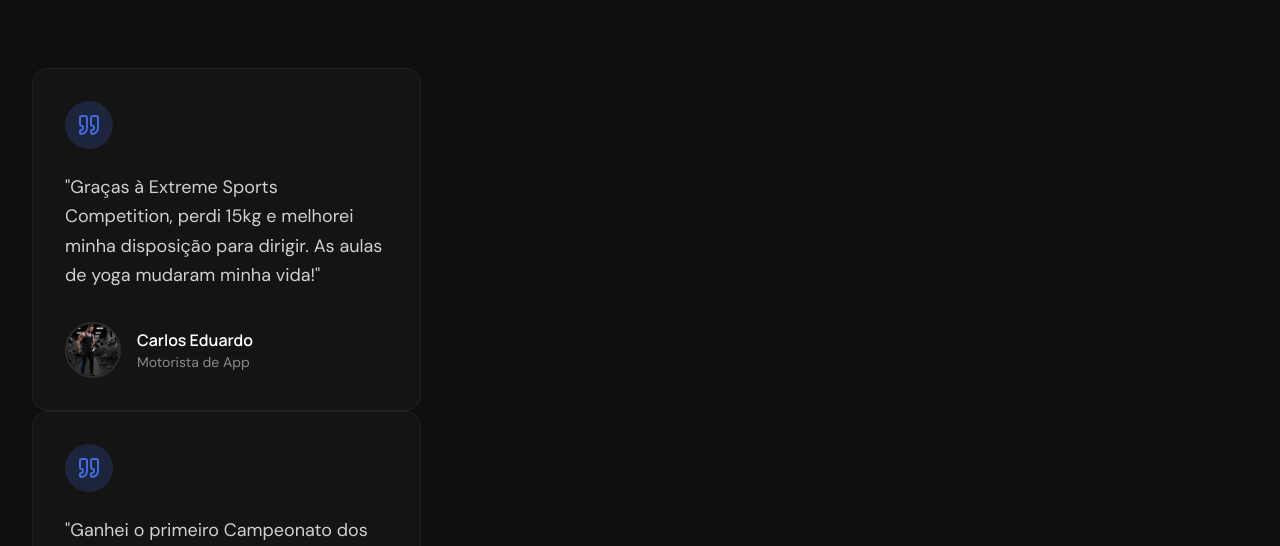
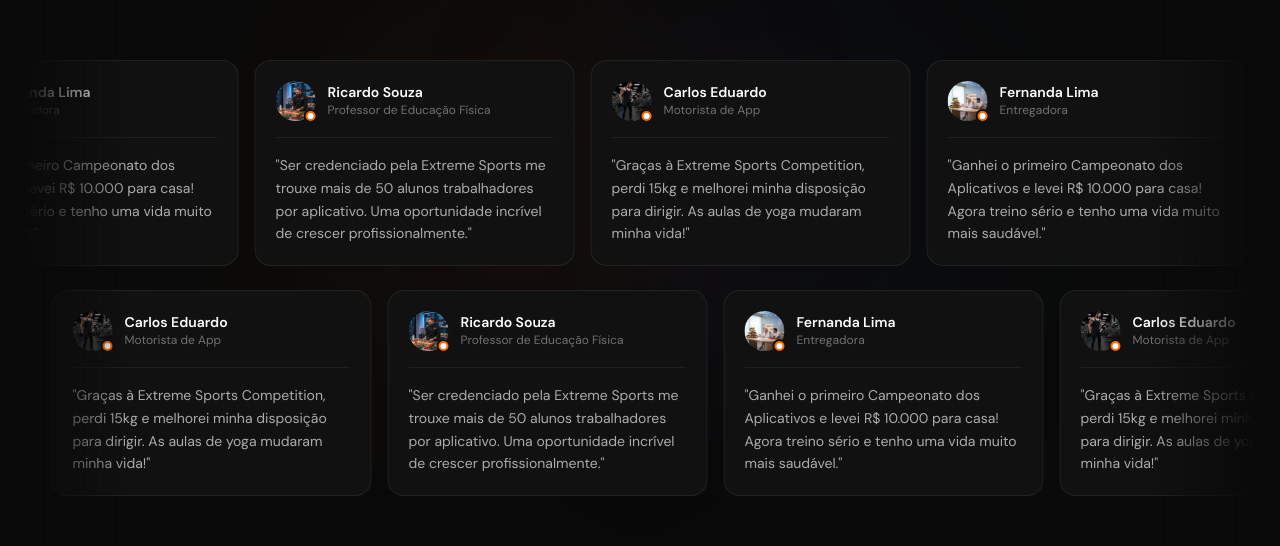
Before and after one commit to wellarzin/extremesportscompetition, a React (Vite) app: page / in a window 1280 px wide. Shown: the part 7314-7860 px from the top of the page. Built offline with nearby package versions, Linux system fonts and the light colour scheme; a web font is replaced by a local one.

Commit message:
feat: Card for depoinments of clients

```diff
--- a/src/sections/Testimonials.tsx
+++ b/src/sections/Testimonials.tsx
@@ -1,14 +1,49 @@
 import { useEffect, useRef } from 'react';
 import gsap from 'gsap';
 import { ScrollTrigger } from 'gsap/ScrollTrigger';
-import { Swiper, SwiperSlide } from 'swiper/react';
-import { Autoplay, Pagination } from 'swiper/modules';
 import { testimonialsConfig } from '../config';
-import { Quote } from 'lucide-react';
-
-// Swiper styles are imported in index.css
 
 gsap.registerPlugin(ScrollTrigger);
+
+interface Testimonial {
+  id: number;
+  name: string;
+  role: string;
+  image: string;
+  quote: string;
+}
+
+function TestimonialCard({ testimonial }: { testimonial: Testimonial }) {
+  return (
+    <div className="flex-shrink-0 w-[320px] p-5 bg-[#111] rounded-2xl border border-white/[0.07] hover:border-[#FF6B00]/30 transition-colors duration-300">
+      {/* Author */}
+      <div className="flex items-center gap-3 mb-4">
+        <div className="relative flex-shrink-0">
+          <img
+            src={testimonial.image}
+            alt={testimonial.name}
+            className="w-10 h-10 rounded-full object-cover"
+          />
+          <span className="absolute -bottom-0.5 -right-0.5 w-3.5 h-3.5 rounded-full bg-[#FF6B00] border-2 border-[#111] flex items-center justify-center">
+            <span className="w-1.5 h-1.5 rounded-full bg-white" />
+          </span>
+        </div>
+        <div className="min-w-0">
+          <p className="text-white text-sm font-semibold leading-tight truncate">{testimonial.name}</p>
+          <p className="text-white/40 text-xs truncate">{testimonial.role}</p>
+        </div>
+      </div>
+
+      {/* Divider */}
+      <div className="h-px bg-white/[0.06] mb-4" />
+
+      {/* Quote */}
+      <p className="text-white/65 text-sm leading-relaxed">
+        "{testimonial.quote}"
+      </p>
+    </div>
+  );
+}
 
 export function Testimonials() {
   const sectionRef = useRef<HTMLElement>(null);
@@ -18,7 +53,7 @@ export function Testimonials() {
     const ctx = gsap.context(() => {
       gsap.fromTo(
         titleRef.current,
-        { opacity: 0, y: 50 },
+        { opacity: 0, y: 40 },
         {
           opacity: 1,
           y: 0,
@@ -36,80 +71,74 @@ export function Testimonials() {
     return () => ctx.revert();
   }, []);
 
+  const base = testimonialsConfig.testimonials;
+
+  // Três repetições por row para densidade, duplicadas para loop seamless
+  const row1 = [...base, ...base, ...base, ...base, ...base, ...base];
+  const row2 = [
+    ...[...base].reverse(),
+    ...[...base].reverse(),
+    ...[...base].reverse(),
+    ...[...base].reverse(),
+    ...[...base].reverse(),
+    ...[...base].reverse(),
+  ];
+
   return (
     <section
       ref={sectionRef}
-      className="relative py-24 md:py-32 bg-[#0F0F0F]"
+      className="relative py-24 md:py-32 bg-[#0A0A0A] overflow-hidden"
     >
-      <div className="relative z-10 max-w-7xl mx-auto px-4 md:px-8">
+      {/* Ambient glow */}
+      <div className="absolute inset-0 pointer-events-none">
+        <div className="absolute top-1/2 left-1/4 -translate-y-1/2 w-96 h-96 bg-[#FF6B00]/5 rounded-full blur-[120px]" />
+        <div className="absolute top-1/2 right-1/4 -translate-y-1/2 w-96 h-96 bg-[#4169E1]/5 rounded-full blur-[120px]" />
+      </div>
+
       {/* Section Header */}
-        <div ref={titleRef} className="text-center mb-16">
-          <span className="inline-block px-4 py-2 rounded-full bg-[#4169E1]/10 border border-[#4169E1]/20 text-[#4169E1] text-sm font-medium mb-6">
+      <div className="relative z-10 max-w-7xl mx-auto px-4 md:px-8 mb-16">
+        <div ref={titleRef} className="flex flex-col md:flex-row md:items-end md:justify-between gap-6">
+          <div>
+            <span className="inline-flex items-center gap-2 px-4 py-1.5 rounded-full bg-[#FF6B00]/10 border border-[#FF6B00]/20 text-[#FF6B00] text-xs font-semibold tracking-widest uppercase mb-5">
               {testimonialsConfig.subtitle}
             </span>
-          <h2 className="text-4xl md:text-5xl lg:text-6xl font-sans font-bold text-white tracking-tight">
+            <h2 className="text-4xl md:text-5xl lg:text-6xl font-sans font-extrabold text-white tracking-tight leading-none">
               {testimonialsConfig.titleRegular}{' '}
               <span className="font-serif italic text-[#FF6B00]">{testimonialsConfig.titleItalic}</span>
             </h2>
           </div>
-
-        {/* Testimonials Carousel */}
-        <Swiper
-          modules={[Autoplay, Pagination]}
-          spaceBetween={24}
-          slidesPerView={1}
-          autoplay={{
-            delay: 5000,
-            disableOnInteraction: false,
-          }}
-          pagination={{
-            clickable: true,
-            bulletClass: 'swiper-pagination-bullet !bg-white/30 !w-2 !h-2',
-            bulletActiveClass: '!bg-[#FF6B00] !w-6',
-          }}
-          breakpoints={{
-            640: {
-              slidesPerView: 1.2,
-              centeredSlides: true,
-            },
-            768: {
-              slidesPerView: 2,
-            },
-            1024: {
-              slidesPerView: 3,
-            },
-          }}
-          className="!pb-16"
-        >
-          {testimonialsConfig.testimonials.map((testimonial) => (
-            <SwiperSlide key={testimonial.id}>
-              <div className="h-full p-6 md:p-8 bg-[#141414] rounded-2xl border border-white/5 hover:border-[#4169E1]/30 transition-all duration-500">
-                {/* Quote Icon */}
-                <div className="w-12 h-12 rounded-full bg-[#4169E1]/20 flex items-center justify-center mb-6">
-                  <Quote className="w-6 h-6 text-[#4169E1]" />
+          <p className="text-white/40 text-base md:max-w-[260px] md:text-right leading-relaxed">
+            Histórias reais de quem transformou sua vida com a Extreme Sports.
+          </p>
+        </div>
       </div>
 
-                {/* Quote Text */}
-                <p className="text-white/80 text-lg leading-relaxed mb-8">
-                  "{testimonial.quote}"
-                </p>
+      {/* Edge fades */}
+      <div
+        className="absolute left-0 top-0 bottom-0 w-32 z-10 pointer-events-none"
+        style={{ background: 'linear-gradient(to right, #0A0A0A 20%, transparent)' }}
+      />
+      <div
+        className="absolute right-0 top-0 bottom-0 w-32 z-10 pointer-events-none"
+        style={{ background: 'linear-gradient(to left, #0A0A0A 20%, transparent)' }}
+      />
 
-                {/* Author */}
-                <div className="flex items-center gap-4">
-                  <img
-                    src={testimonial.image}
-                    alt={testimonial.name}
-                    className="w-14 h-14 rounded-full object-cover border-2 border-white/10"
-                  />
-                  <div>
-                    <h4 className="text-white font-semibold">{testimonial.name}</h4>
-                    <p className="text-white/50 text-sm">{testimonial.role}</p>
+      {/* Row 1 — scrolls left */}
+      <div className="overflow-hidden mb-4">
+        <div className="testimonial-left flex gap-4 py-1">
+          {row1.map((t, i) => (
+            <TestimonialCard key={`r1-${i}`} testimonial={t} />
+          ))}
         </div>
       </div>
+
+      {/* Row 2 — scrolls right */}
+      <div className="overflow-hidden">
+        <div className="testimonial-right flex gap-4 py-1">
+          {row2.map((t, i) => (
+            <TestimonialCard key={`r2-${i}`} testimonial={t} />
+          ))}
         </div>
-            </SwiperSlide>
-          ))}
-        </Swiper>
       </div>
     </section>
   );
```
Lines whose indentation alone changed are shown as unchanged.
